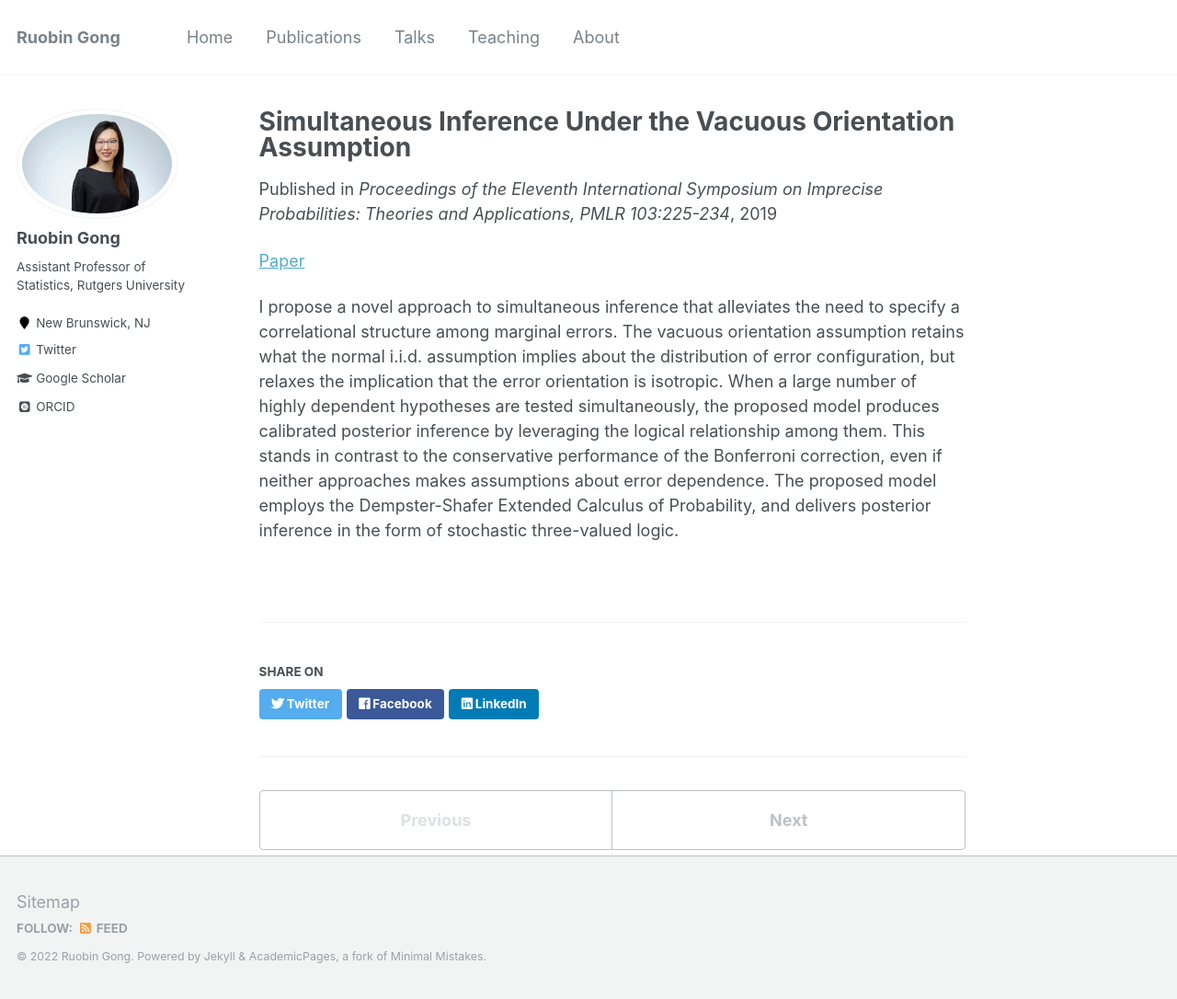
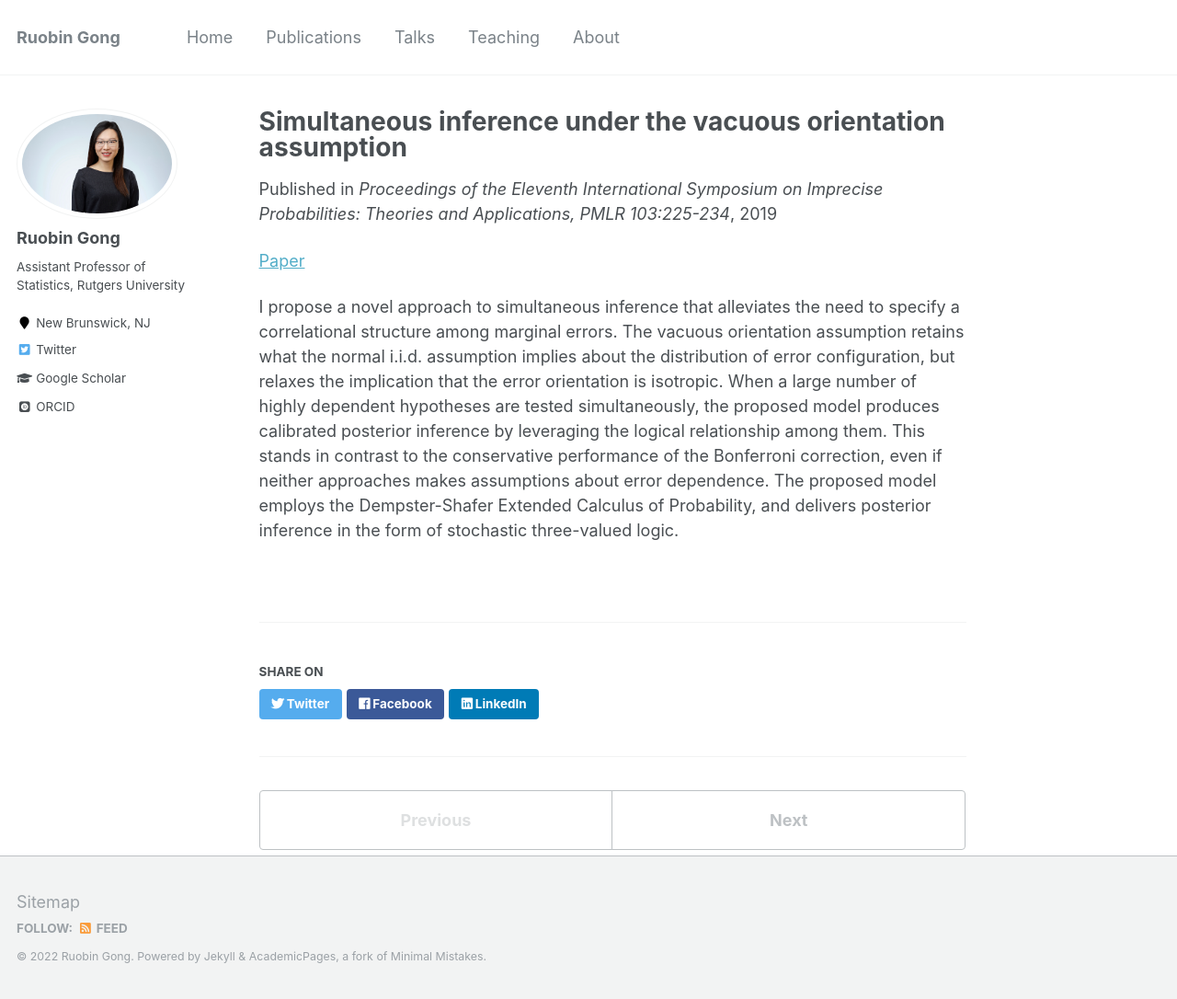
Before and after one commit to RuobinGong/RuobinGong.github.io, a Jekyll site: the page built from _publications_foundation/2019-07-03-simultaneous.md, in a window 1280 px wide and 1086 px high. Shown: the whole window at 92% size. Built offline with Jekyll 4.4.1, drawn with Linux system fonts in a browser that asks for light colours; some web fonts are replaced.

```diff
--- a/_publications_foundation/2019-07-03-simultaneous.md
+++ b/_publications_foundation/2019-07-03-simultaneous.md
@@ -1,5 +1,5 @@
 ---
-title: "Simultaneous Inference Under the Vacuous Orientation Assumption"
+title: "Simultaneous inference under the vacuous orientation assumption"
 collection: publications_foundation
 permalink: /publication/2019-07-03-simultaneous
 excerpt: ''
```
